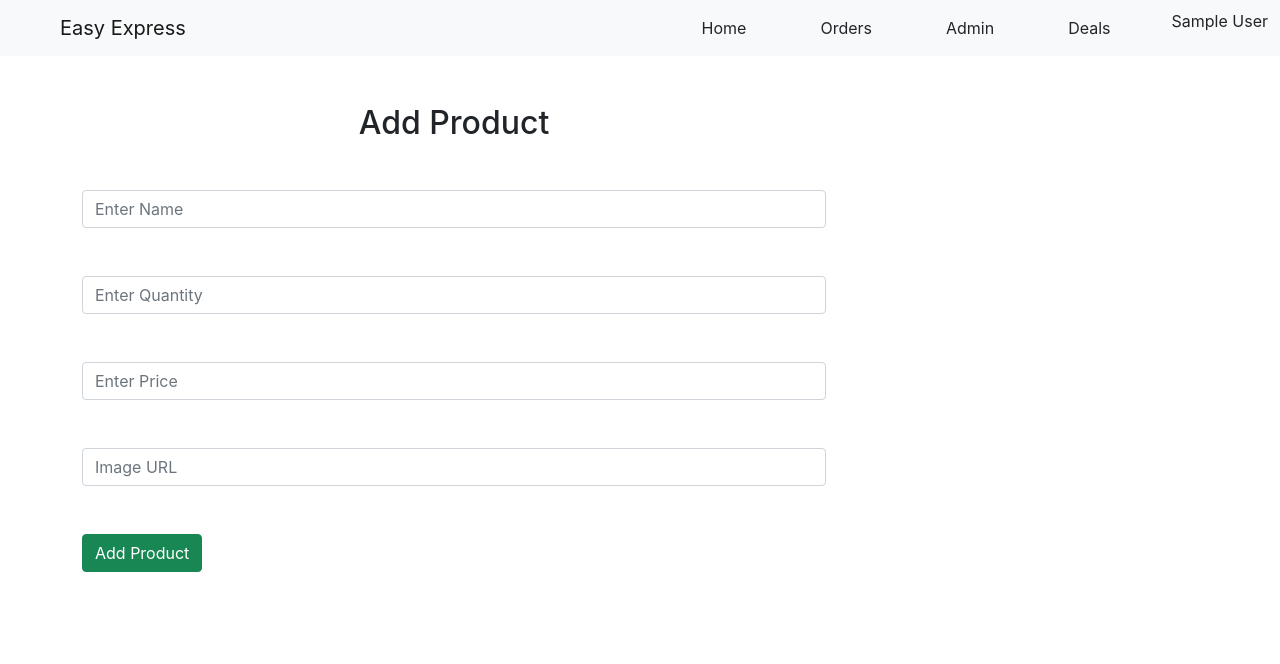
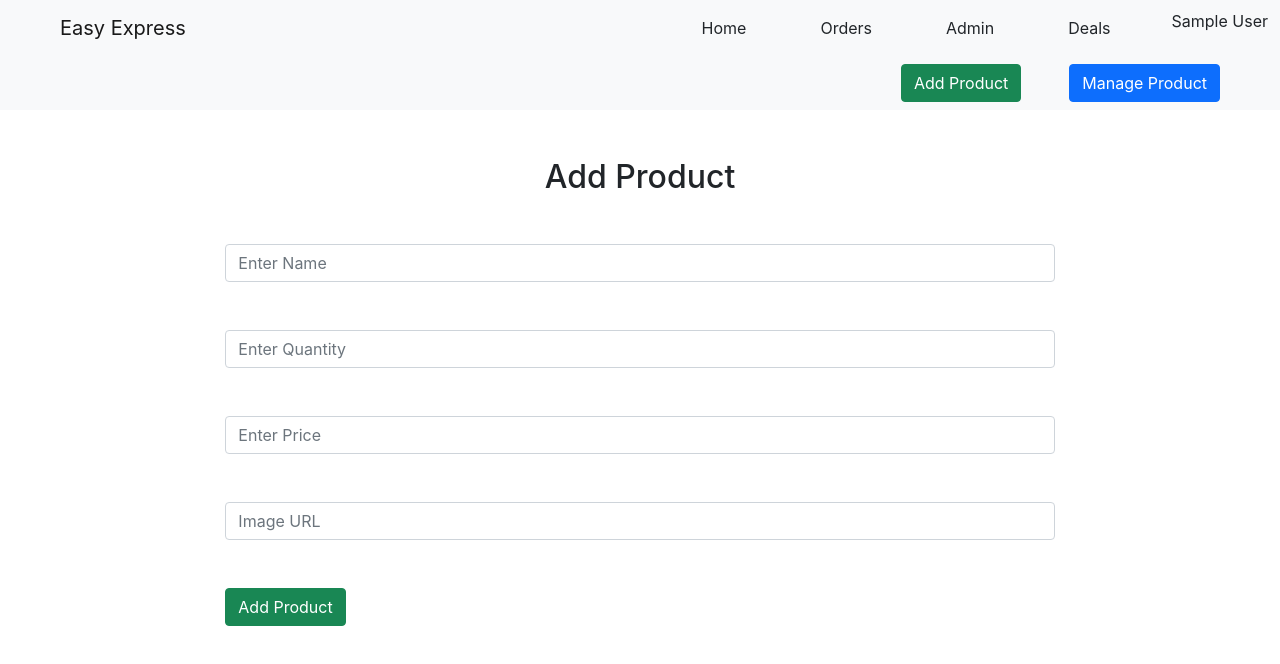
Before and after one commit to Sakib12345/easy-express-client, a React (Create React App) app: page /addProduct in a window 1280 px wide. Shown: the top 664 px of the page. Built offline with nearby package versions, Linux system fonts and the light colour scheme; no server answers; sample sign-in values are in the browser's storage.

Commit message:
admin panel done

```diff
--- a/src/App.js
+++ b/src/App.js
@@ -8,6 +8,7 @@ import AddProduct from "./components/AddProduct/AddProduct";
 import Checkout from "./components/Checkout/Checkout";
 import Home from "./components/Home/Home";
 import Login from "./components/Login/Login";
+import ManageProduct from "./components/ManageProduct/ManageProduct";
 import Navbar from "./components/Navbar/Navbar";
 import Order from "./components/Orders/Order";
 import PrivateRoute from "./components/PrivateRoute/PrivateRoute";
@@ -29,6 +30,9 @@ function App() {
         <PrivateRoute path="/addProduct">
           <AddProduct></AddProduct>
         </PrivateRoute>
+        <PrivateRoute path="/manageProduct">
+          <ManageProduct></ManageProduct>
+        </PrivateRoute>
         <Route path="/">
           <Home></Home>
         </Route>
--- a/src/components/AddProduct/AddProduct.js
+++ b/src/components/AddProduct/AddProduct.js
@@ -1,5 +1,6 @@
 import React, { useState } from 'react';
 import { useHistory } from 'react-router';
+import AdminTopBar from '../AdminTopBar/AdminTopBar';
 
 const AddProduct = () => {
 
@@ -27,11 +28,9 @@ const AddProduct = () => {
     }
 
     return (
-        <div className="container">
-            <div className="row">
-
-            </div>
-            <div className="col-md-8">
+        <div>
+            <AdminTopBar></AdminTopBar>
+            <div className="container col-md-8">
                 <h2 className="m-5 text-center">Add Product</h2>
                 <form onSubmit={handleSubmit} >
                     <input className='form-control' onBlur={handleOnBlur} type="text" name="title" placeholder="Enter Name" required/><br/><br/>
--- /dev/null
+++ b/src/components/AdminTopBar/AdminTopBar.js
@@ -0,0 +1,28 @@
+import React from 'react';
+import { Link } from 'react-router-dom';
+
+const AdminTopBar = () => {
+    return (
+        <div>
+            <nav className="navbar navbar-expand-lg navbar-light bg-light">
+            <div className="container-fluid">
+                <div className="collapse navbar-collapse " id="navbarNav">
+                    <ul className=" navbar-nav ms-auto mb-2 mb-lg-0">
+                        <li className="nav-item me-5">
+                            <Link to="/addProduct">
+                                <button className='btn btn-success'>Add Product</button>
+                            </Link>
+                            <Link to="/manageProduct">
+                                <button className='btn btn-primary ms-5'>Manage Product</button>
+                            </Link>
+
+                        </li>
+                    </ul>
+                </div>
+            </div>
+        </nav>
+        </div>
+    );
+};
+
+export default AdminTopBar;
--- a/src/components/Checkout/Checkout.js
+++ b/src/components/Checkout/Checkout.js
@@ -1,11 +1,13 @@
 import React, { useEffect, useState } from 'react';
-import { useParams } from 'react-router';
+import { useHistory, useParams } from 'react-router';
 
 const Checkout = () => {
 
     const {id} = useParams();
     const user = JSON.parse(localStorage.getItem('user')) || {};
     const [product, setProduct] = useState({});
+
+    const history = useHistory();
 
     useEffect(() => {
         fetch(`http://localhost:5000/product/${id}`)
@@ -30,7 +32,10 @@ const Checkout = () => {
             body: JSON.stringify(orderInfo)
         })
         .then(response => response.json)
-        .then(data => console.log(data))
+        .then(data => {
+            alert('Thanks! Your order has been placed, Enjoy Shopping');
+            history.replace('/')
+        })
     }
 
     return (
--- /dev/null
+++ b/src/components/ManageProduct/ManageProduct.js
@@ -0,0 +1,41 @@
+import React, { useEffect, useState } from 'react';
+import AdminTopBar from '../AdminTopBar/AdminTopBar';
+import ManageProductList from '../ManageProductList/ManageProductList';
+
+const ManageProduct = () => {
+
+    const [allProducts, setAllProducts] = useState([]);
+
+    useEffect(() => {
+        fetch('http://localhost:5000/products')
+        .then(response => response.json())
+        .then(data => setAllProducts(data))
+    },[allProducts])
+
+    return (
+
+        <div>
+            <AdminTopBar></AdminTopBar>
+            <div className="container">
+            <h2 className="mb-5">Manage Product</h2>
+            <table className="table">
+                <thead>
+                    <tr>
+                        <th scope="col">Description</th>
+                        <th scope="col">Quantity</th>
+                        <th scope="col">Price</th>
+                        <th scope="col">Action</th>
+                    </tr>
+                </thead>
+                <tbody>
+                {
+                    allProducts.map(prd => <ManageProductList key={prd._id} prd={prd} ></ManageProductList>)
+                }
+                </tbody>
+            </table>
+            </div>
+        </div>
+    );
+};
+
+export default ManageProduct;
--- /dev/null
+++ b/src/components/ManageProductList/ManageProductList.js
@@ -0,0 +1,31 @@
+import React from 'react';
+import { useHistory } from 'react-router';
+
+const ManageProductList = (props) => {
+
+    const { _id, title, quantity, price } = props.prd;
+
+    const history = useHistory();
+
+    const handleDelete = (e) => {
+        fetch(`http://localhost:5000/deleteProduct/${_id}`,{
+            method: 'DELETE'
+        })
+        .then(response => response.json)
+        .then(data => {
+            alert('Product deleted successfully');
+            history.replace('/manageProduct')
+        })
+    }
+
+    return (
+        <tr>
+            <td>{title}</td>
+            <td>{quantity}</td>
+            <td>${price}</td>
+            <td> <button onClick={handleDelete} className="btn btn-danger">Delete</button> </td>
+        </tr>
+    );
+};
+
+export default ManageProductList;
--- a/src/components/Navbar/Navbar.js
+++ b/src/components/Navbar/Navbar.js
@@ -24,7 +24,7 @@ const Navbar = () => {
                             </Link>
                         </li>
                         <li className="nav-item me-5">
-                            <Link to="/">
+                            <Link to="/addProduct">
                                 <button className='btn btn-default'>Admin</button>
                             </Link>
                         </li>
```
